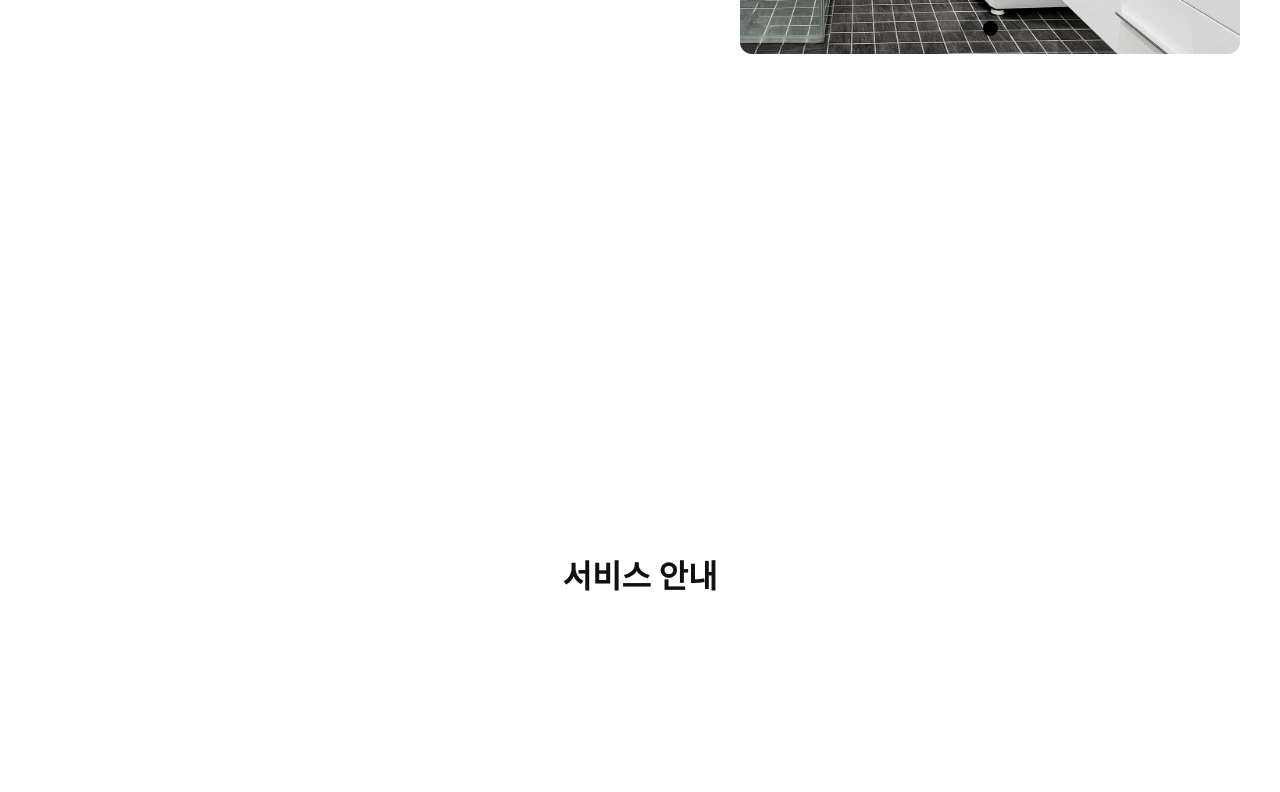
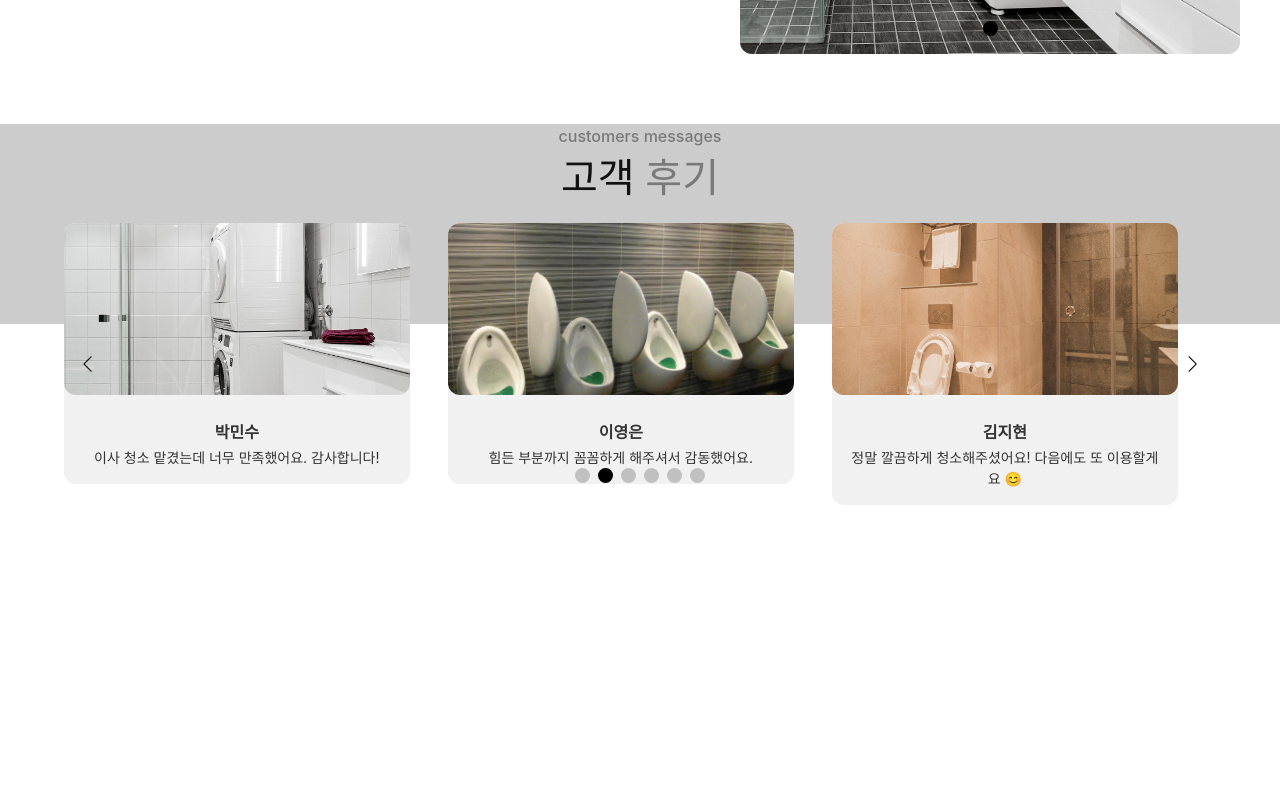
Before and after one commit to nownity/baeksaekclean, a React (Create React App) app: page / in a window 1280 px wide. Shown: the part 6160-6952 px from the top of the page. Built offline with nearby package versions, Linux system fonts and the light colour scheme.

Commit message:
고객 후기 섹션 구상중..

```diff
--- /dev/null
+++ b/src/components/UserSlider.jsx
@@ -0,0 +1,109 @@
+import { Swiper, SwiperSlide } from "swiper/react";
+import { Navigation, Pagination, Autoplay } from "swiper/modules";
+import styled from "styled-components";
+import "swiper/css";
+import "swiper/css/navigation";
+import "swiper/css/pagination";
+
+const SliderWrapper = styled.div`
+  width: 100%;
+  overflow: hidden;
+
+  .swiper-pagination {
+    padding: 10px;
+  }
+  .swiper-pagination-bullet {
+    background: black; // 페이지네이션 점 색상 변경
+    width: 15px;
+    height: 15px;
+    &:hover {
+      opacity: 0.7;
+    }
+  }
+  .swiper-button-next,
+  .swiper-button-prev {
+    color: black;
+    &:hover {
+      opacity: 0.6;
+    }
+  }
+
+  .swiper-button-next:after,
+  .swiper-button-prev:after {
+    font-size: 1rem;
+    @media (max-width: 768px) {
+      font-size: 20px;
+    }
+  }
+  .swiper-pagination-bullet-active {
+    background: black;
+  }
+
+  @media (max-width: 768px) {
+    max-width: 340px;
+  }
+`;
+
+const SwiperWrapper = styled.div`
+  width: 90%;
+  border-radius: 12px;
+  background-color: #f1f1f1;
+  display: flex;
+  flex-direction: column;
+  align-items: center;
+  justify-content: center;
+`;
+
+const Image = styled.img`
+  width: 100%;
+  aspect-ratio: 2 / 1;
+  object-fit: cover;
+  border-radius: 12px;
+`;
+
+const ReviewContent = styled.div`
+  padding: 16px;
+  text-align: center;
+  font-size: 14px;
+  color: #333;
+`;
+
+const UserName = styled.div`
+  font-weight: bold;
+  margin-top: 8px;
+  font-size: 16px;
+`;
+
+const UserReview = styled.div`
+  margin-top: 4px;
+  line-height: 1.5;
+`;
+
+const UserSlider = ({ reviews = [] }) => {
+  return (
+    <SliderWrapper>
+      <Swiper
+        modules={[Navigation, Pagination, Autoplay]}
+        navigation
+        pagination={{ clickable: true }}
+        autoplay={{ delay: 6000 }}
+        loop={true}
+        slidesPerView={3} // 🔥 한 번에 3개 보여줌
+      >
+        {reviews.map((item, idx) => (
+          <SwiperSlide key={idx}>
+            <SwiperWrapper>
+              <Image src={item.image} alt={`slide-${idx}`} loading="lazy" />
+              <ReviewContent>
+                <UserName>{item.name}</UserName>
+                <UserReview>{item.review}</UserReview>
+              </ReviewContent>
+            </SwiperWrapper>
+          </SwiperSlide>
+        ))}
+      </Swiper>
+    </SliderWrapper>
+  );
+};
+
+export default UserSlider;
--- a/src/pages/InfoSection.jsx
+++ b/src/pages/InfoSection.jsx
@@ -1,25 +1,130 @@
 import styled from "styled-components";
+import UserSlider from "../components/UserSlider";
+import ex11 from "../images/ex1-1.jpg";
+import ex12 from "../images/ex1-2.jpg";
+import ex13 from "../images/ex1-3.jpg";
 
 const Section = styled.section`
   width: 100%;
-  height: 900px;
+  height: 600px;
   display: flex;
   align-items: center;
   justify-content: center;
-  background-color: ${({ theme }) => theme.herobg};
+  background: linear-gradient(
+    to bottom,
+    #cccccc 0%,
+    #cccccc 50%,
+    white 50%,
+    white 100%
+  );
   transition: background-color 0.3s ease-in-out;
+  flex-direction: column;
+  @media (max-width: 1200px) {
+    flex-direction: column;
+  }
+  @media (max-width: 1600px) {
+    height: 400px;
+  }
 `;
 
-const Heading = styled.h2`
-  font-size: 2rem;
+const TitleWrapper = styled.div`
+  width: 100%;
+  height: 20%;
+  display: flex;
+  align-items: center;
+  justify-content: flex-end;
+  flex-direction: column;
+  @media (max-width: 768px) {
+    height: 150px;
+  }
+`;
+
+const Title = styled.div`
+  font-size: 40px;
+  font-weight: 500;
   color: ${({ theme }) => theme.text};
   transition: color 0.3s ease-in-out;
+  @media (max-width: 768px) {
+    font-size: 30px;
+  }
+`;
+
+const GrayText = styled.span`
+  color: ${({ theme }) => theme.textGray};
+  transition: color 0.3s ease-in-out;
+  z-index: 1;
+`;
+
+const SubTitle = styled.div`
+  font-size: 16px;
+  font-weight: 500;
+  color: ${({ theme }) => theme.textGray};
+  transition: color 0.3s ease-in-out;
+  @media (max-width: 768px) {
+    font-size: 15px;
+  }
+`;
+
+const ExWrapper = styled.div`
+  width: 90%;
+  height: 80%;
+  display: flex;
+  justify-content: center;
+  align-items: center;
+
+  @media (max-width: 1200px) {
+    flex-direction: column;
+    align-items: center;
+    gap: 24px;
+  }
+  @media (max-width: 768px) {
+  }
 `;
 
 const InfoSection = () => {
+  const reviews = [
+    {
+      image: ex11,
+      name: "김지현",
+      review: "정말 깔끔하게 청소해주셨어요! 다음에도 또 이용할게요 😊",
+    },
+    {
+      image: ex12,
+      name: "박민수",
+      review: "이사 청소 맡겼는데 너무 만족했어요. 감사합니다!",
+    },
+    {
+      image: ex13,
+      name: "이영은",
+      review: "힘든 부분까지 꼼꼼하게 해주셔서 감동했어요.",
+    },
+    {
+      image: ex11,
+      name: "김지현",
+      review: "정말 깔끔하게 청소해주셨어요! 다음에도 또 이용할게요 😊",
+    },
+    {
+      image: ex12,
+      name: "박민수",
+      review: "이사 청소 맡겼는데 너무 만족했어요. 감사합니다!",
+    },
+    {
+      image: ex13,
+      name: "이영은",
+      review: "힘든 부분까지 꼼꼼하게 해주셔서 감동했어요.",
+    },
+  ];
   return (
     <Section>
-      <Heading>서비스 안내</Heading>
+      <TitleWrapper>
+        <SubTitle>customers messages</SubTitle>
+        <Title>
+          고객 <GrayText>후기</GrayText>
+        </Title>
+      </TitleWrapper>
+      <ExWrapper>
+        <UserSlider reviews={reviews} />
+      </ExWrapper>
     </Section>
   );
 };
```
Also changed, not shown: 1 other file (tests, documents, lock files or other folders).
